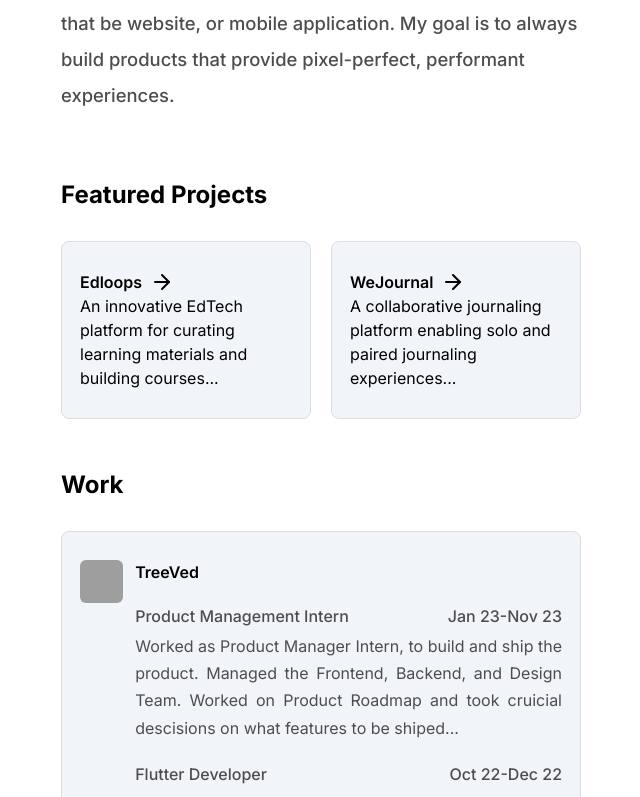
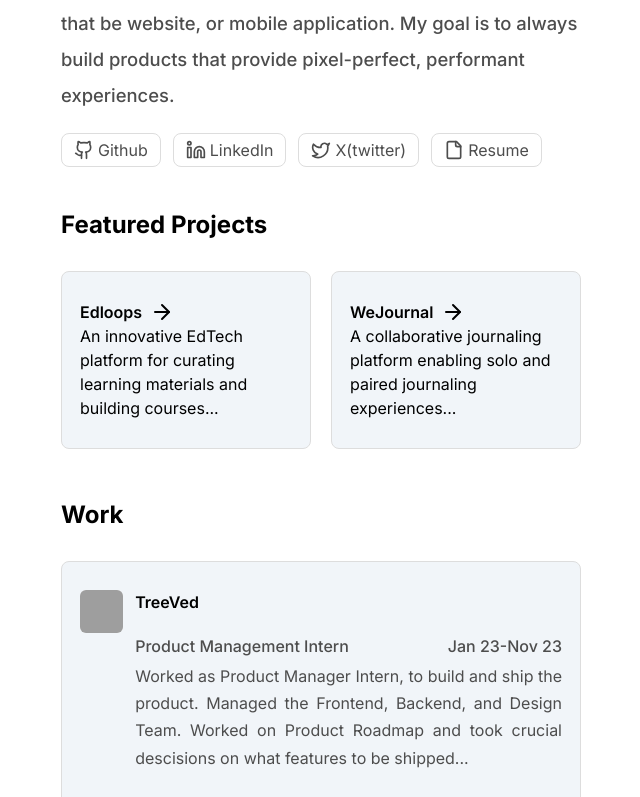
Before and after one commit to SatyanarayanPrashar/satyabuilds, a Next.js app: page / in a window 1280 px wide. Shown: the part 323-1120 px from the top of the page, without its empty margins (319-959 px from the left). Built offline with nearby package versions, Linux system fonts and the light colour scheme; grey boxes are pictures that could not be loaded.

Commit message:
improved UI

```diff
--- a/app/(about)/(routes)/about/page.tsx
+++ b/app/(about)/(routes)/about/page.tsx
@@ -14,8 +14,8 @@ const AboutPage = () => {
         <h1 className="text-[40px] font-bold">About me</h1>
         <div className="text-[#4D4D4D] text-[17px] leading-[25px]">
           <p>I'm a 21 y/o frontend engineer based in Banglore, India. I'm currently pursuing Engineering at BMSIT&M. My fascination with technology knows no bounds, and I'm constantly intrigued by its evolution and its potential to shape the future.</p>
-          <p className="mt-[30px]">Beside tech and academics, my interests are not bounded. But only few can be entertained at a time. So, here they are:</p>
-          <ul className="mt-[30px] list-disc ml-[15px]">
+          <p className="mt-[30px]">Beside tech and academics, my interests are:</p>
+          <ul className="list-disc ml-[15px]">
               <li className="mt-[20px]"><span className="font-[600]">Psychology:</span> Exploring the complexities of the human mind is a journey I find endlessly fascinating. From understanding behavior patterns to delving into the intricacies of cognition, psychology provides invaluable insights that extend far beyond the realm of textbooks.</li>
               <li className="mt-[20px]"><span className="font-[600]">Reading Books:</span> The lockdown period opened up a new world for me, one filled with the wisdom and imagination found within the pages of books. It all began with "The Power of Your Subconscious Mind," a transformative read that ignited my passion for self-improvement. However, it was Paulo Coelho's masterpiece, "The Alchemist," that truly captured my heart and remains my favorite to this day.</li>
               <li className="mt-[20px]"><span className="font-[600]">Painting:</span> Amidst the chaos of life, I often retreat into the realm of art, where colors dance freely upon the canvas and emotions find expression in every brushstroke. Painting allows me to unleash my creativity and immerse myself in a world where imagination knows no bounds.</li>
@@ -23,7 +23,7 @@ const AboutPage = () => {
           <p className="mt-[30px]">If you have an interesting project or if you want to collab on a hackathon or just want to say hi, feel free to reach out to me via my socials or through my mail.</p>
         </div>
       </Slide>
-        <Footer />
+      <Footer />
       </div>
     </div>
   );
--- a/app/(landing)/_components/feature.tsx
+++ b/app/(landing)/_components/feature.tsx
@@ -11,7 +11,7 @@ export const Feature = () => {
 
     return (
         <div className="text-start w-full px-5 bg-white">
-            <h1 className="mt-[2rem] text-[1.5rem] leading-9 font-bold mb-7">Featured Projects</h1>
+            <h1 className="mt-[0.5rem] text-[1.5rem] leading-9 font-bold mb-7">Featured Projects</h1>
             <div className={isMobile? "block gap-x-5" : "flex gap-5" }>
                 <Projectbox title={"Edloops"} description={"An innovative EdTech platform for curating learning materials and building courses..."} link={"https://edloops.com/"} />
                 <Projectbox title={"WeJournal"} description={"A collaborative journaling platform enabling solo and paired journaling experiences..."} link={"https://wejournal.vercel.app/"} />
--- a/app/(landing)/_components/footer.tsx
+++ b/app/(landing)/_components/footer.tsx
@@ -4,7 +4,7 @@ import { Github, Linkedin, Twitter } from "lucide-react";
 
 export const Footer = () => {
     return (
-        <div className="w-[95%] flex justify-between items-center mt-[60px]">
+        <div className="w-[100%] flex justify-between items-center mt-[60px]">
             <div className="flex gap-3">
                 <a href="https://github.com/SatyanarayanPrashar" target="_blank" rel="noopener noreferrer" className="hover:text-[blue]">
                     <Github size="20px"/>
--- a/app/(landing)/_components/heading.tsx
+++ b/app/(landing)/_components/heading.tsx
@@ -1,4 +1,5 @@
 "use client";
+import { File, Github, Linkedin, Twitter } from 'lucide-react';
 import Typewriter from 'typewriter-effect';
 
 export const Heading = () => {
@@ -19,6 +20,20 @@ export const Heading = () => {
                 I enjoy creating things that live on the internet, whether that be website, or mobile application.
                 My goal is to always build products that provide pixel-perfect, performant experiences.
             </p>
+            <div className="flex gap-3 items-center mt-5 text-[#4D4D4D]">
+                <a href="https://github.com/SatyanarayanPrashar" target="_blank" rel="noopener noreferrer" className="items-center flex gap-1 border-[#dddddd] border-[1px] rounded-lg px-3 py-1 hover:bg-slate-100">
+                    <Github size="20px"/> Github
+                </a>
+                <a href="https://www.linkedin.com/in/satyanarayan-prashar-57a170229/" target="_blank" rel="noopener noreferrer" className="items-center flex gap-1 border-[#dddddd] border-[1px] rounded-lg px-3 py-1 hover:bg-slate-100">
+                    <Linkedin size="20px"/> LinkedIn
+                </a>
+                <a href="https://twitter.com/Satya021Don" target="_blank" rel="noopener noreferrer" className="items-center flex gap-1 border-[#dddddd] border-[1px] rounded-lg px-3 py-1 hover:bg-slate-100">
+                    <Twitter size="20px"/> X(twitter)
+                </a>
+                <a href="satyanarayan.pdf" target="_blank" rel="noopener noreferrer" className="items-center flex gap-1 border-[#dddddd] border-[1px] rounded-lg px-3 py-1 hover:bg-slate-100">
+                    <File size="20px"/> Resume
+                </a>
+            </div>
         </div>
     )
 }
--- a/components/workbox.tsx
+++ b/components/workbox.tsx
@@ -15,7 +15,7 @@ export const Workbox = () => {
                         <p className="">Product Management Intern</p>
                         <p>Jan 23-Nov 23 </p>
                     </div>
-                    <p className="text-[#4D4D4D] leading-[1.7rem] mt-[5px]">Worked as Product Manager Intern, to build and ship the product. Managed the Frontend, Backend, and Design Team. Worked on Product Roadmap and took cruicial descisions on what features to be shiped...</p>
+                    <p className="text-[#4D4D4D] leading-[1.7rem] mt-[5px]">Worked as Product Manager Intern, to build and ship the product. Managed the Frontend, Backend, and Design Team. Worked on Product Roadmap and took crucial descisions on what features to be shipped...</p>
                     <div className={isMobile ? "flex flex-col text-[#4D4D4D] font-[500] mt-[20px]" :"flex justify-between text-[#4D4D4D] font-[500] mt-[20px]"}>
                         <p>Flutter Developer</p>
                         <p>Oct 22-Dec 22 </p>
```
Also changed, not shown: 1 other file (tests, documents, lock files or other folders).
